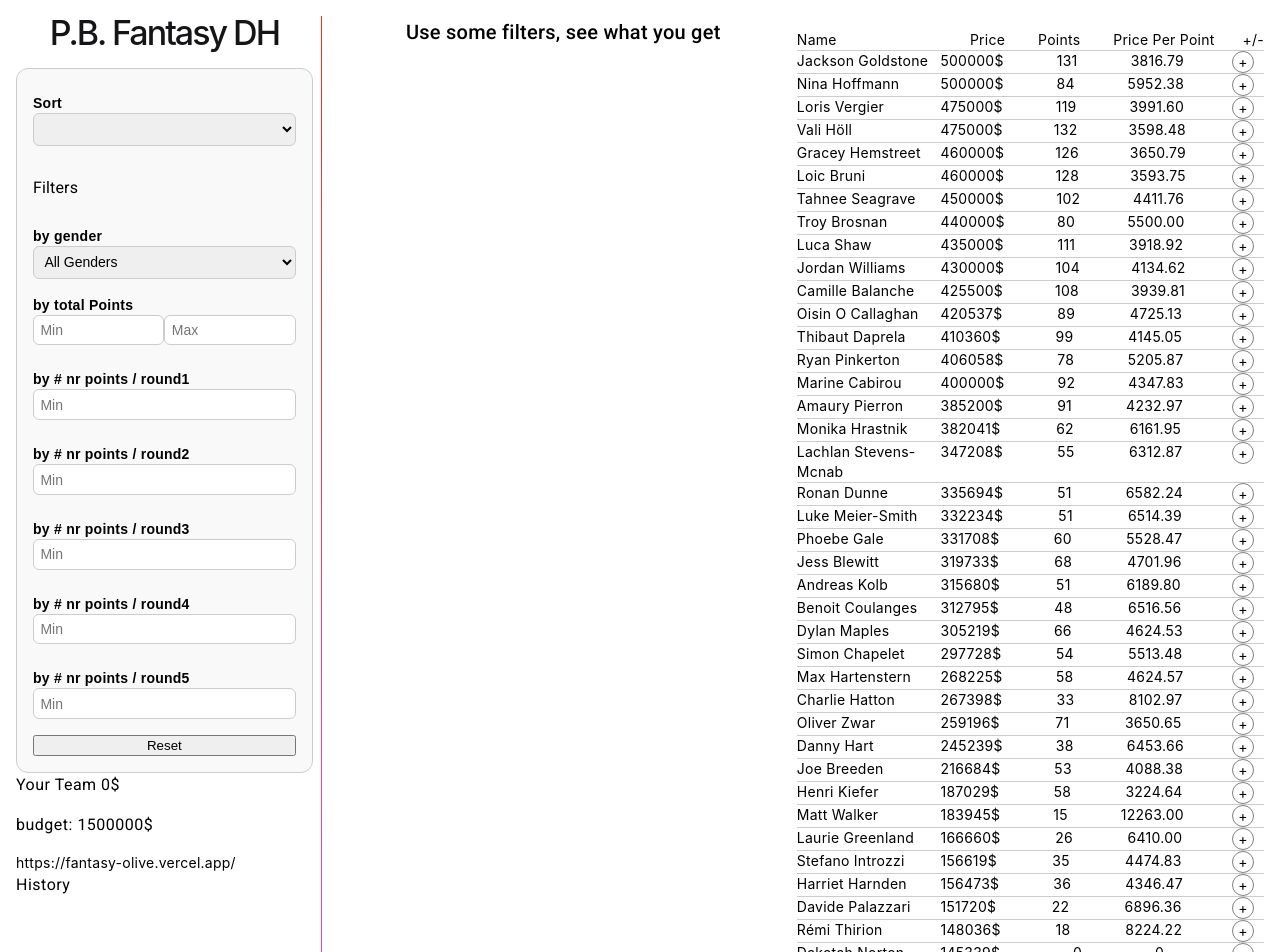
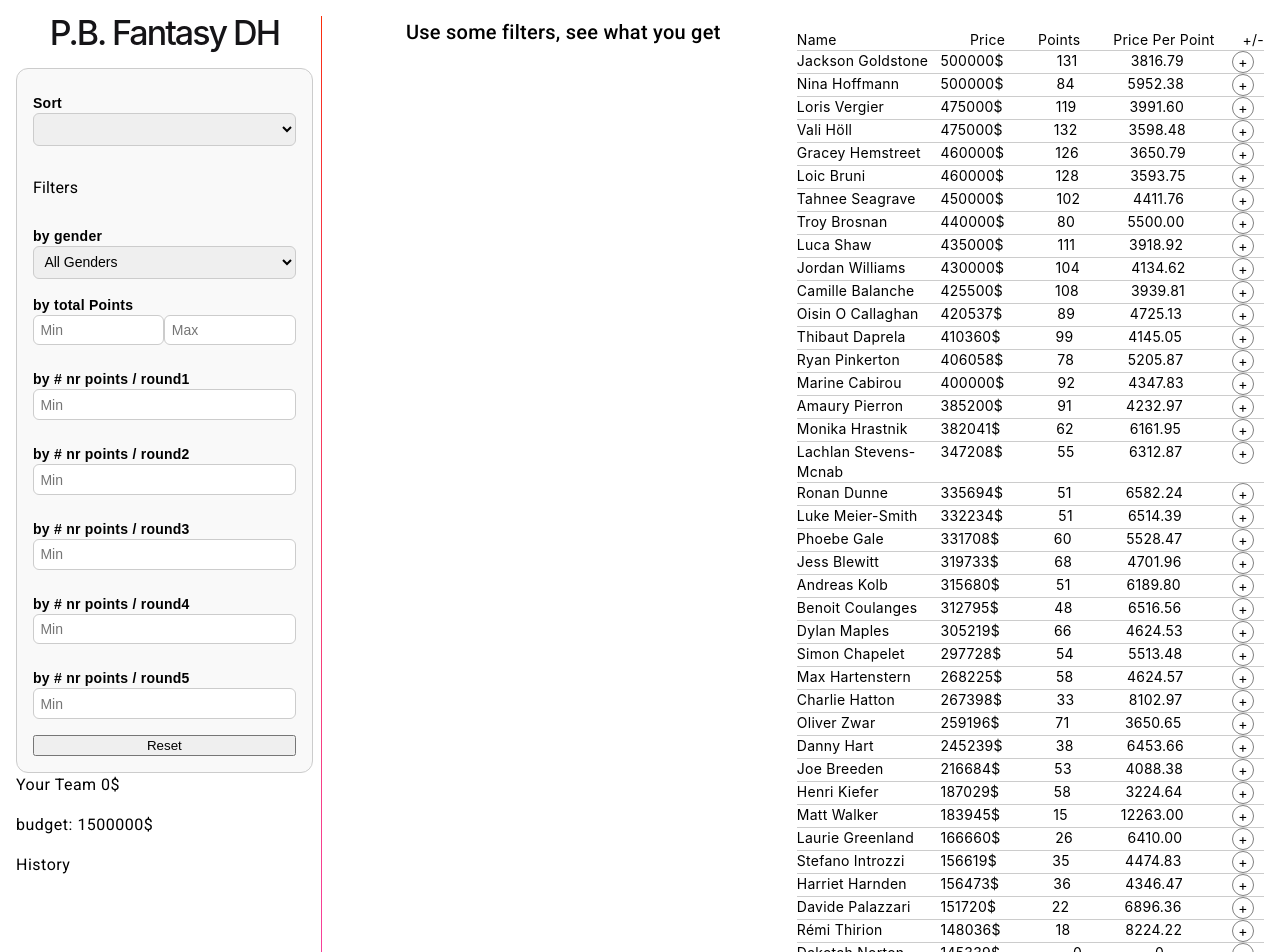
Before and after one commit to paultrial/fantasy, an Angular app: page / in a window 1280 px wide. Shown: the top 952 px of the page. Built offline with nearby package versions, Linux system fonts and the light colour scheme.

Commit message:
fucking paste

```diff
--- a/src/app/app.component.html
+++ b/src/app/app.component.html
@@ -120,7 +120,7 @@
         <button *ngIf="team.length > 0" (click)="clearTeam()">Clear team</button>
         <button *ngIf="team.length > 0" (click)="saveForLater()">Save For Later</button>
       </section>
-      <section *ngIf="historyTeams">https://fantasy-olive.vercel.app/
+      <section *ngIf="historyTeams">
         <h4>History</h4>
         <!-- historyTeams -->
         <ul class="athleteList" *ngFor="let team of historyTeams">
```
